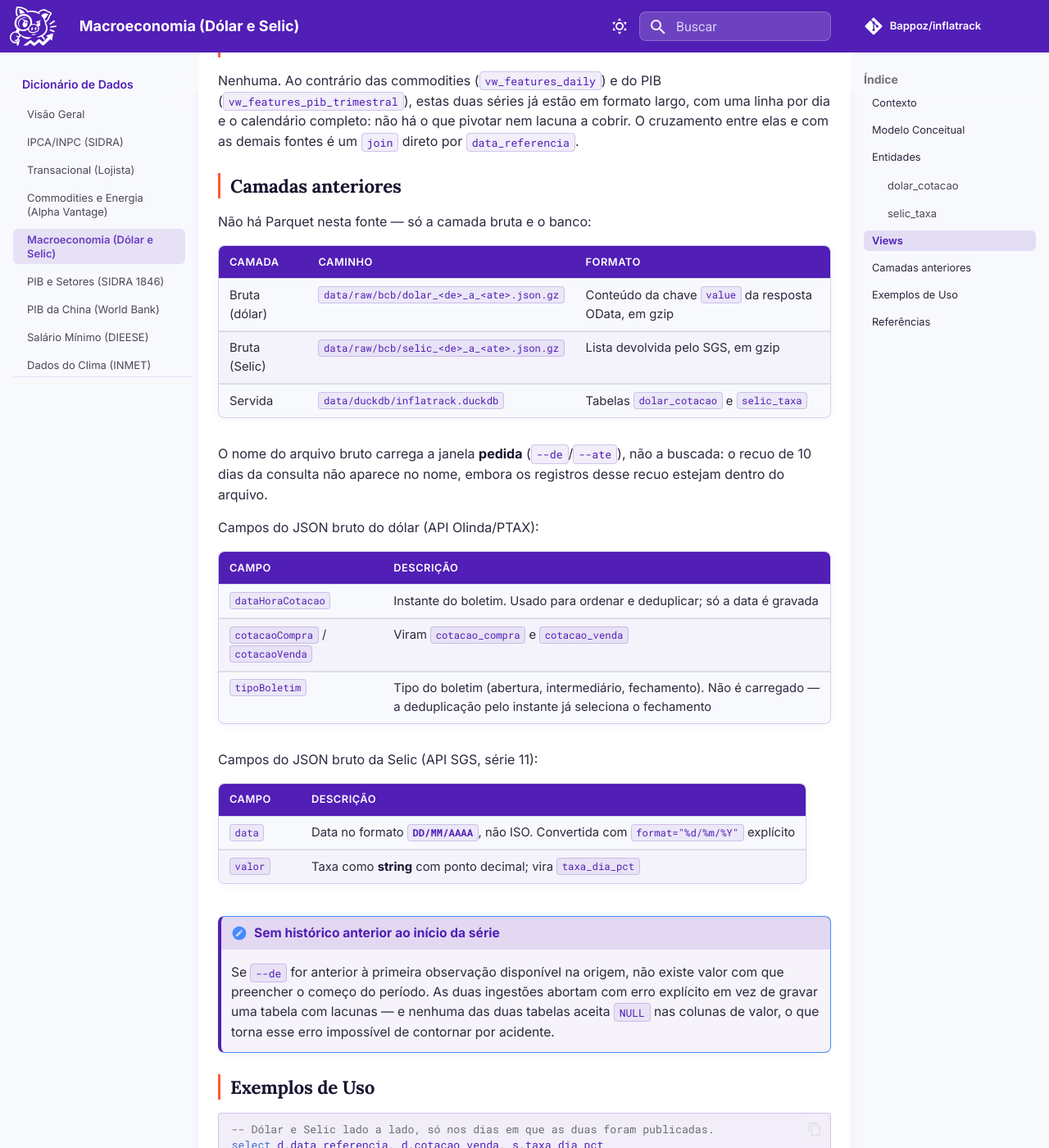
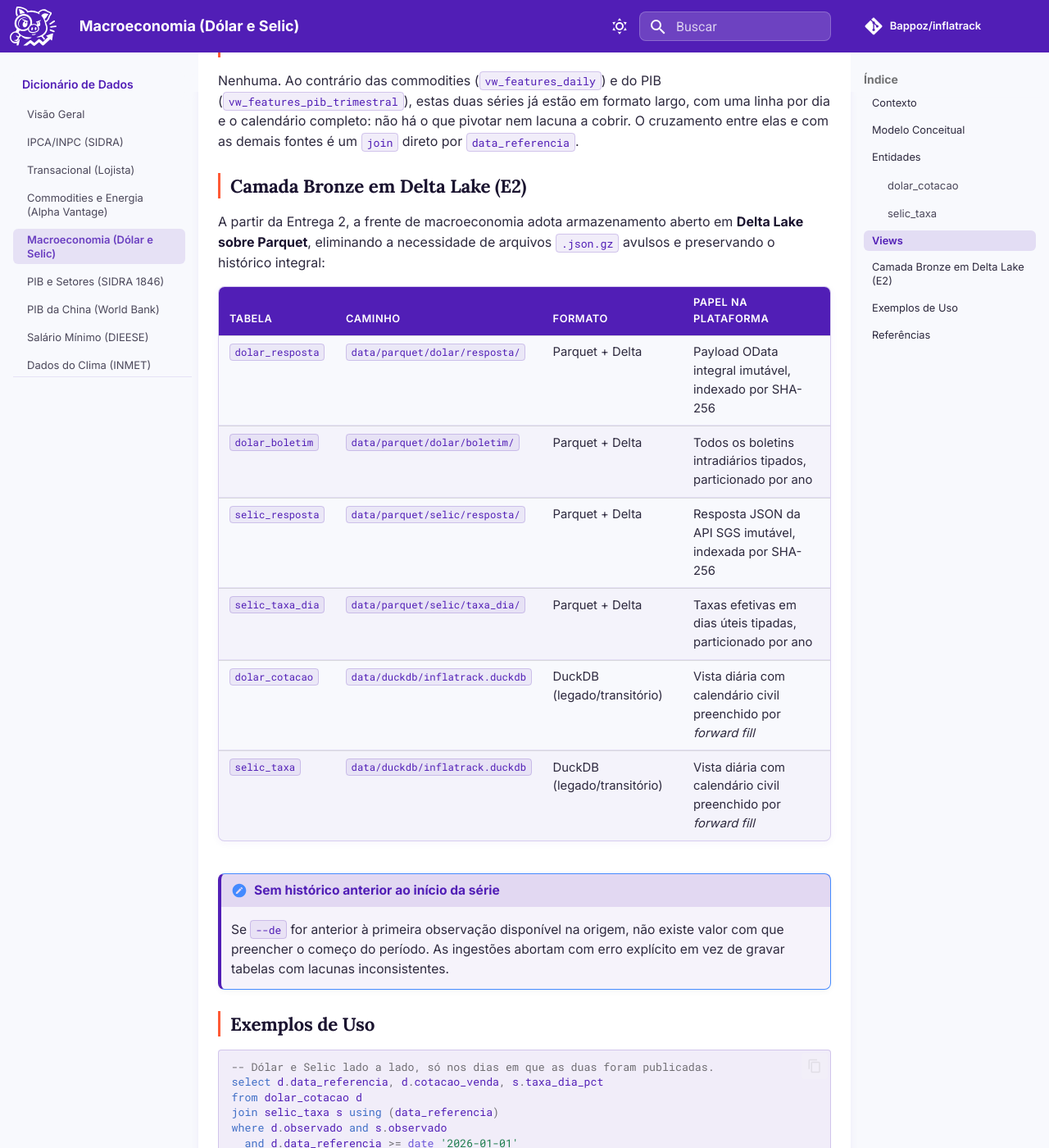
Before and after one commit to Bappoz/inflatrack, an MkDocs documentation site: the page built from docs/dicionario/macroeconomia.md, in a window 1280 px wide and 1400 px high, scrolled down 3208 px. Shown: the whole window at 82% size. Built offline with MkDocs 1.6.1 and Material for MkDocs 9.7.7, drawn with Linux system fonts in a browser that asks for light colours; comment, search, counter and statistics services are not loaded.

Commit message:
docs: documentação e evidencias para entrega 2

```diff
--- a/docs/dicionario/macroeconomia.md
+++ b/docs/dicionario/macroeconomia.md
@@ -66,35 +66,21 @@ Chave primária `data_referencia`, com UPSERT — mesma mecânica do dólar, e p
 
 Nenhuma. Ao contrário das commodities (`vw_features_daily`) e do PIB (`vw_features_pib_trimestral`), estas duas séries já estão em formato largo, com uma linha por dia e o calendário completo: não há o que pivotar nem lacuna a cobrir. O cruzamento entre elas e com as demais fontes é um `join` direto por `data_referencia`.
 
-## Camadas anteriores
+## Camada Bronze em Delta Lake (E2)
 
-Não há Parquet nesta fonte — só a camada bruta e o banco:
+A partir da Entrega 2, a frente de macroeconomia adota armazenamento aberto em **Delta Lake sobre Parquet**, eliminando a necessidade de arquivos `.json.gz` avulsos e preservando o histórico integral:
 
-| Camada | Caminho | Formato |
-|---|---|---|
-| Bruta (dólar) | `data/raw/bcb/dolar_<de>_a_<ate>.json.gz` | Conteúdo da chave `value` da resposta OData, em gzip |
-| Bruta (Selic) | `data/raw/bcb/selic_<de>_a_<ate>.json.gz` | Lista devolvida pelo SGS, em gzip |
-| Servida | `data/duckdb/inflatrack.duckdb` | Tabelas `dolar_cotacao` e `selic_taxa` |
-
-O nome do arquivo bruto carrega a janela **pedida** (`--de`/`--ate`), não a buscada: o recuo de 10 dias da consulta não aparece no nome, embora os registros desse recuo estejam dentro do arquivo.
-
-Campos do JSON bruto do dólar (API Olinda/PTAX):
-
-| Campo | Descrição |
-|---|---|
-| `dataHoraCotacao` | Instante do boletim. Usado para ordenar e deduplicar; só a data é gravada |
-| `cotacaoCompra` / `cotacaoVenda` | Viram `cotacao_compra` e `cotacao_venda` |
-| `tipoBoletim` | Tipo do boletim (abertura, intermediário, fechamento). Não é carregado — a deduplicação pelo instante já seleciona o fechamento |
-
-Campos do JSON bruto da Selic (API SGS, série 11):
-
-| Campo | Descrição |
-|---|---|
-| `data` | Data no formato **`DD/MM/AAAA`**, não ISO. Convertida com `format="%d/%m/%Y"` explícito |
-| `valor` | Taxa como **string** com ponto decimal; vira `taxa_dia_pct` |
+| Tabela | Caminho | Formato | Papel na Plataforma |
+|---|---|---|---|
+| `dolar_resposta` | `data/parquet/dolar/resposta/` | Parquet + Delta | Payload OData integral imutável, indexado por SHA-256 |
+| `dolar_boletim` | `data/parquet/dolar/boletim/` | Parquet + Delta | Todos os boletins intradiários tipados, particionado por ano |
+| `selic_resposta` | `data/parquet/selic/resposta/` | Parquet + Delta | Resposta JSON da API SGS imutável, indexada por SHA-256 |
+| `selic_taxa_dia` | `data/parquet/selic/taxa_dia/` | Parquet + Delta | Taxas efetivas em dias úteis tipadas, particionado por ano |
+| `dolar_cotacao` | `data/duckdb/inflatrack.duckdb` | DuckDB (legado/transitório) | Vista diária com calendário civil preenchido por *forward fill* |
+| `selic_taxa` | `data/duckdb/inflatrack.duckdb` | DuckDB (legado/transitório) | Vista diária com calendário civil preenchido por *forward fill* |
 
 !!! note "Sem histórico anterior ao início da série"
-    Se `--de` for anterior à primeira observação disponível na origem, não existe valor com que preencher o começo do período. As duas ingestões abortam com erro explícito em vez de gravar uma tabela com lacunas — e nenhuma das duas tabelas aceita `NULL` nas colunas de valor, o que torna esse erro impossível de contornar por acidente.
+    Se `--de` for anterior à primeira observação disponível na origem, não existe valor com que preencher o começo do período. As ingestões abortam com erro explícito em vez de gravar tabelas com lacunas inconsistentes.
 
 ## Exemplos de Uso
 
--- a/mkdocs.yml
+++ b/mkdocs.yml
@@ -95,6 +95,8 @@ nav:
     - Dados do Clima (INMET): dicionario/clima.md
   - Evidências:
     - E2 — IPCA/INPC (SIDRA): evidencias/e2/ipca.md
+    - E2 — Macroeconomia (Dólar e Selic): evidencias/e2/macroeconomia.md
+    - E2 — PIB da China (Banco Mundial): evidencias/e2/pib_china.md
     - Uso de IA: evidencias/uso_ia.md
 
 extra_css:
```
Also changed, not shown: docs/evidencias/e2/macroeconomia.md (added, +168 -0 lines), tasks_entrega_2.md (+9 -9 lines).
